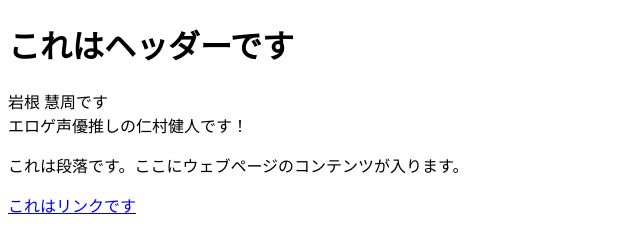
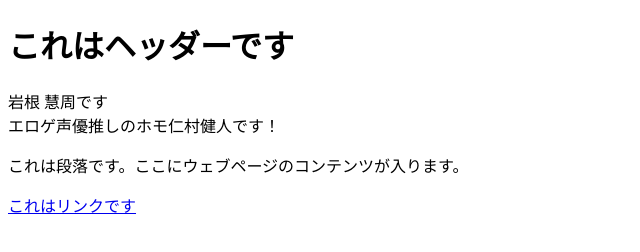
Before and after one commit to Arctotis1610/sample_website, a plain HTML site: page html/page.html in a window 1280 px wide. Shown: the full height of the page, 0-640 px from the left. Drawn offline with Linux system fonts and the light colour scheme.

Commit message:
仁村頭修正

```diff
--- a/html/page.html
+++ b/html/page.html
@@ -7,7 +7,7 @@
 
 <h1>これはヘッダーです</h1>
 <div>岩根 慧周です</div>
-<div>エロゲ声優推しの仁村健人です！</div>
+<div>エロゲ声優推しのホモ仁村健人です！</div>
 <p>これは段落です。ここにウェブページのコンテンツが入ります。</p>
 
 <p><a href="https://genshin.hoyoverse.com/ja">これはリンクです</a></p>
```
